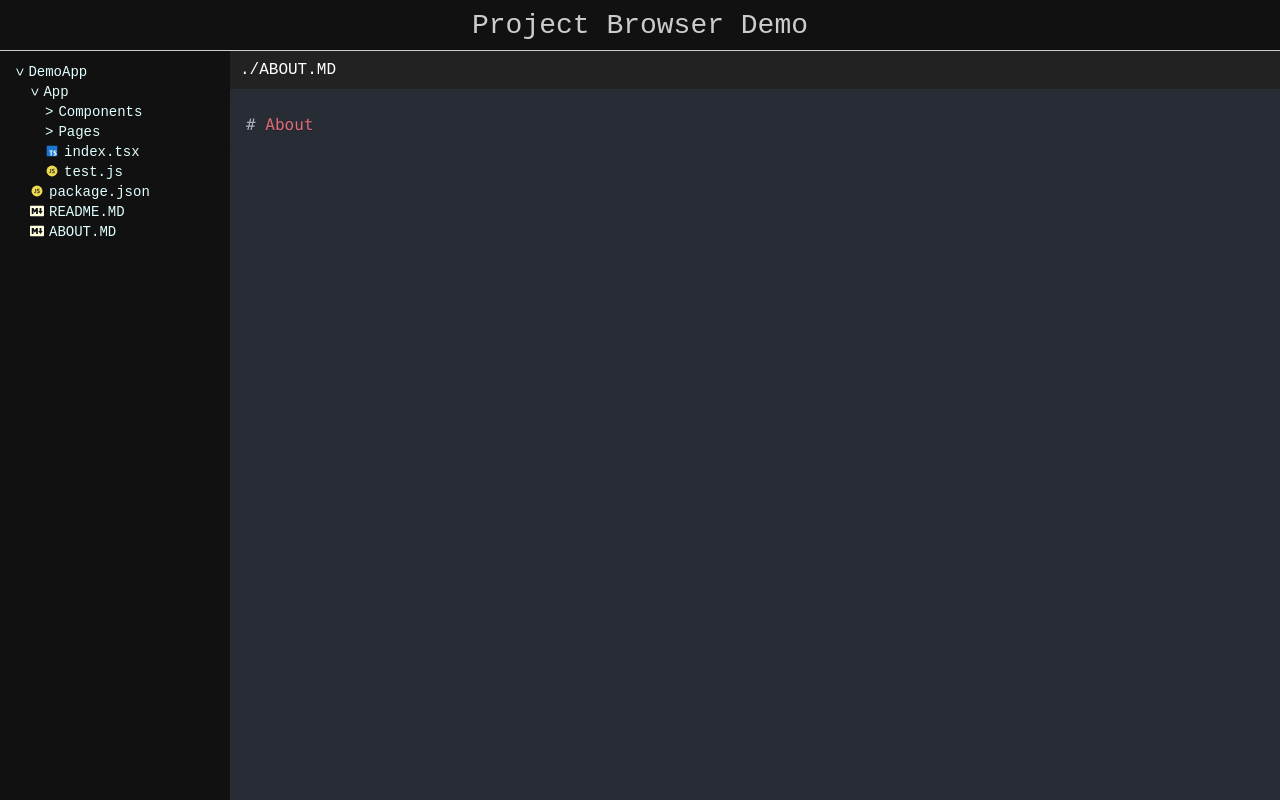
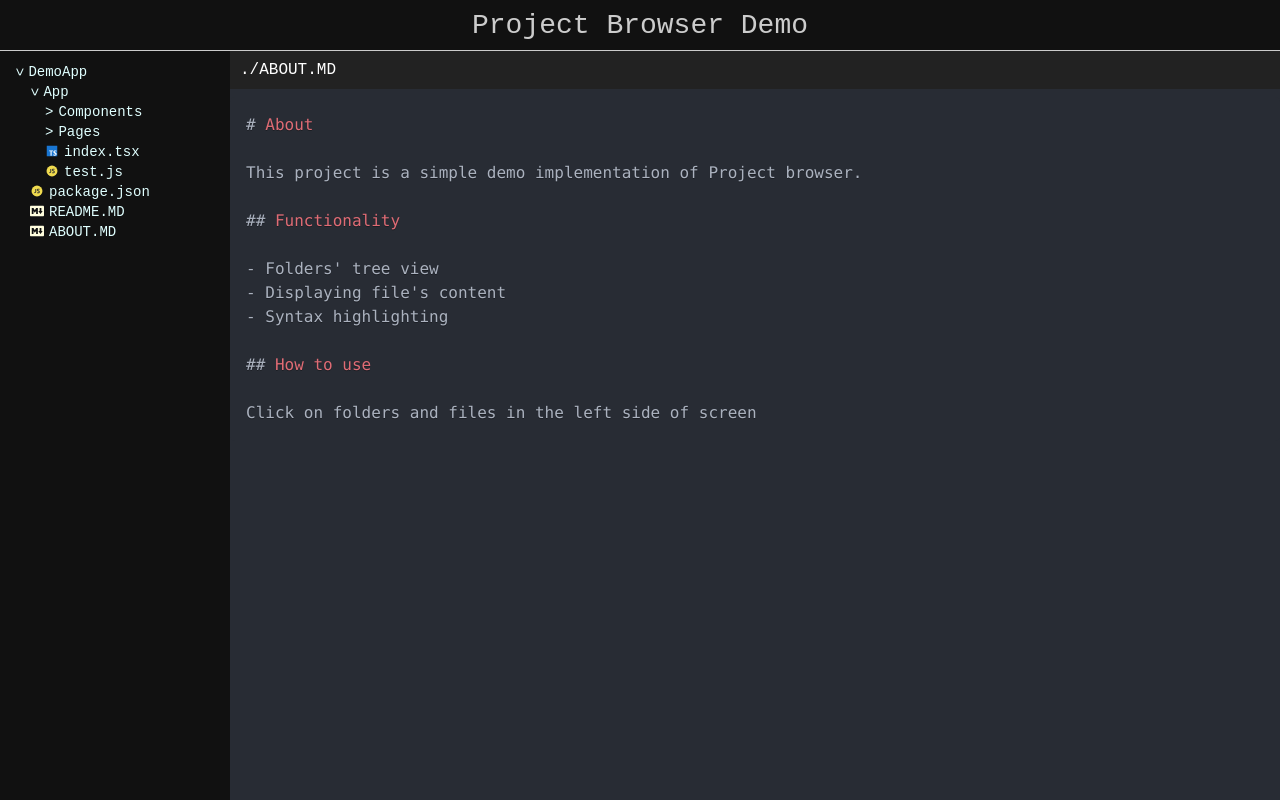
Before and after one commit to AndersDeath/project-browser-demo, a React (Create React App) app: page / in a window 1280 px wide. Built offline with nearby package versions, Linux system fonts and the light colour scheme.

Commit message:
update demo about

```diff
--- a/src/Data/files.ts
+++ b/src/Data/files.ts
@@ -237,6 +237,18 @@ export default function Main() {
     title: 'ABOUT.MD',
     id: '13',
     content: `# About
+
+This project is a simple demo implementation of Project browser.
+
+## Functionality
+
+- Folders' tree view
+- Displaying file's content
+- Syntax highlighting
+
+## How to use
+
+Click on folders and files in the left side of screen
 `,
   },
 ];
```
